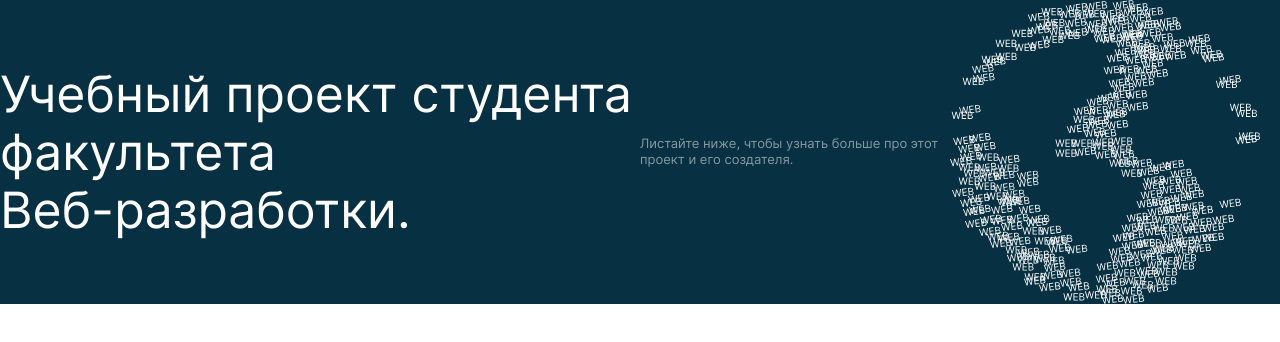
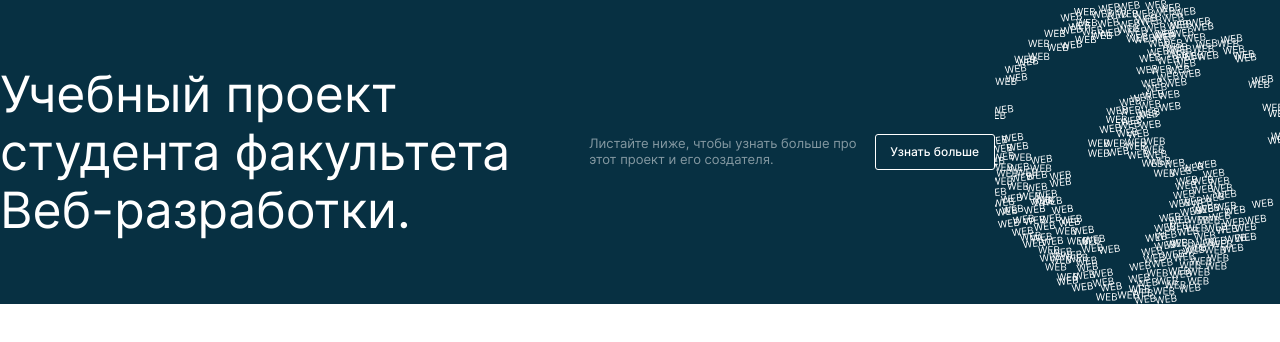
Before and after one commit to GrigoryGriko/movies-explorer-frontend, a React (Create React App) app: page / in a window 1280 px wide. Shown: the top 342 px of the page. Built offline with nearby package versions, Linux system fonts and the light colour scheme.

Commit message:
feat: расположить элементы в секции hero

```diff
--- a/src/components/Main/Main.css
+++ b/src/components/Main/Main.css
@@ -41,6 +41,23 @@
 
   opacity: .5;
 }
+.hero__button-more {
+  width: 129px;
+  height: 36px;
+  border: 1px solid #fff;
+  border-radius: 3px;
+  outline: none;
+
+  background-color: transparent;
+
+  font-family: 'Inter';
+  font-style: normal;
+  font-weight: 500;
+  font-size: 12px;
+  color: #fff;
+
+  cursor: pointer;
+}
 .hero__landing-logo {
   width: 310px;
   height: 304px;
--- a/src/components/Main/Main.js
+++ b/src/components/Main/Main.js
@@ -12,6 +12,10 @@ function Main() {
         Листайте ниже, чтобы узнать больше про этот проект и его создателя.
       </p>
 
+      <button className="hero__button-more" type="button">
+        Узнать больше
+      </button>
+
       <div className="hero__landing-logo"></div>
       </section>
     </main>
```
